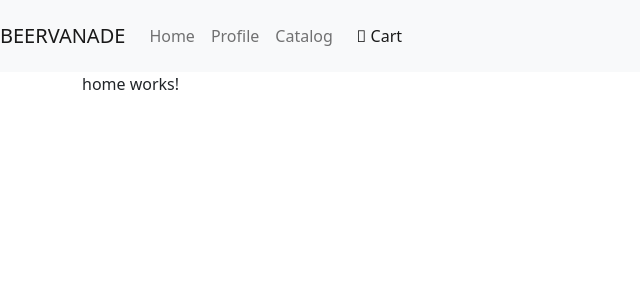
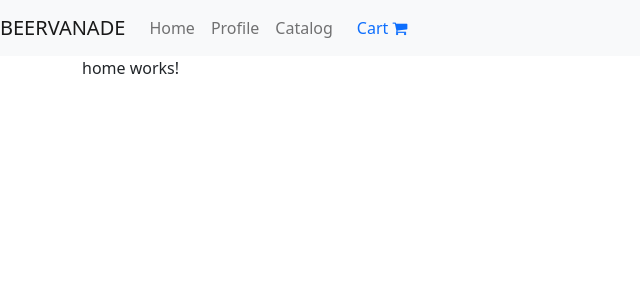
Before and after one commit to KaranjitKaurKK/Avanade.e-commerce.Karan-Carmela, an Angular app: page /home in a window 1280 px wide. Shown: the top 300 px of the page, without its empty margins (0-640 px from the left). Built offline with nearby package versions, Linux system fonts and the light colour scheme.

Commit message:
Fifth commit: adjusted navbar's icon

```diff
--- a/src/app/core/componentes/navbar/navbar.component.ts
+++ b/src/app/core/componentes/navbar/navbar.component.ts
@@ -5,9 +5,6 @@ import { Component, OnInit } from '@angular/core';
   template: `
   <nav class="navbar navbar-expand-lg navbar-light bg-light">
     <a class="navbar-brand" routerLink='/home'>BEERVANADE</a>
-  <button class="navbar-toggler" type="button" data-toggle="collapse" data-target="#navbarText" aria-controls="navbarText" aria-expanded="false" aria-label="Toggle navigation">
-    <span class="navbar-toggler-icon"></span>
-  </button>
     <div class="collapse navbar-collapse" id="navbarText">
       <ul class="navbar-nav mr-auto">
         <li class="nav-item active">
@@ -20,9 +17,7 @@ import { Component, OnInit } from '@angular/core';
           <a class="nav-link" routerLink='/catalog'> Catalog </a>
         </li>
       </ul>
-    <span class="navbar-text" style="float: right">
-      <a class="nav-link navbar-right" style="float: right" routerLink='/cart'><i class="fas fa-shopping-cart"></i> Cart </a>
-    </span>
+        <a class="nav-link"  routerLink='/cart'>Cart <i class="fa fa-shopping-cart"></i></a>
     </div>
   </nav>
   <div class='container'>
```
Also changed, not shown: 1 other file (tests, documents, lock files or other folders). Lines whose indentation alone changed are shown as unchanged.
